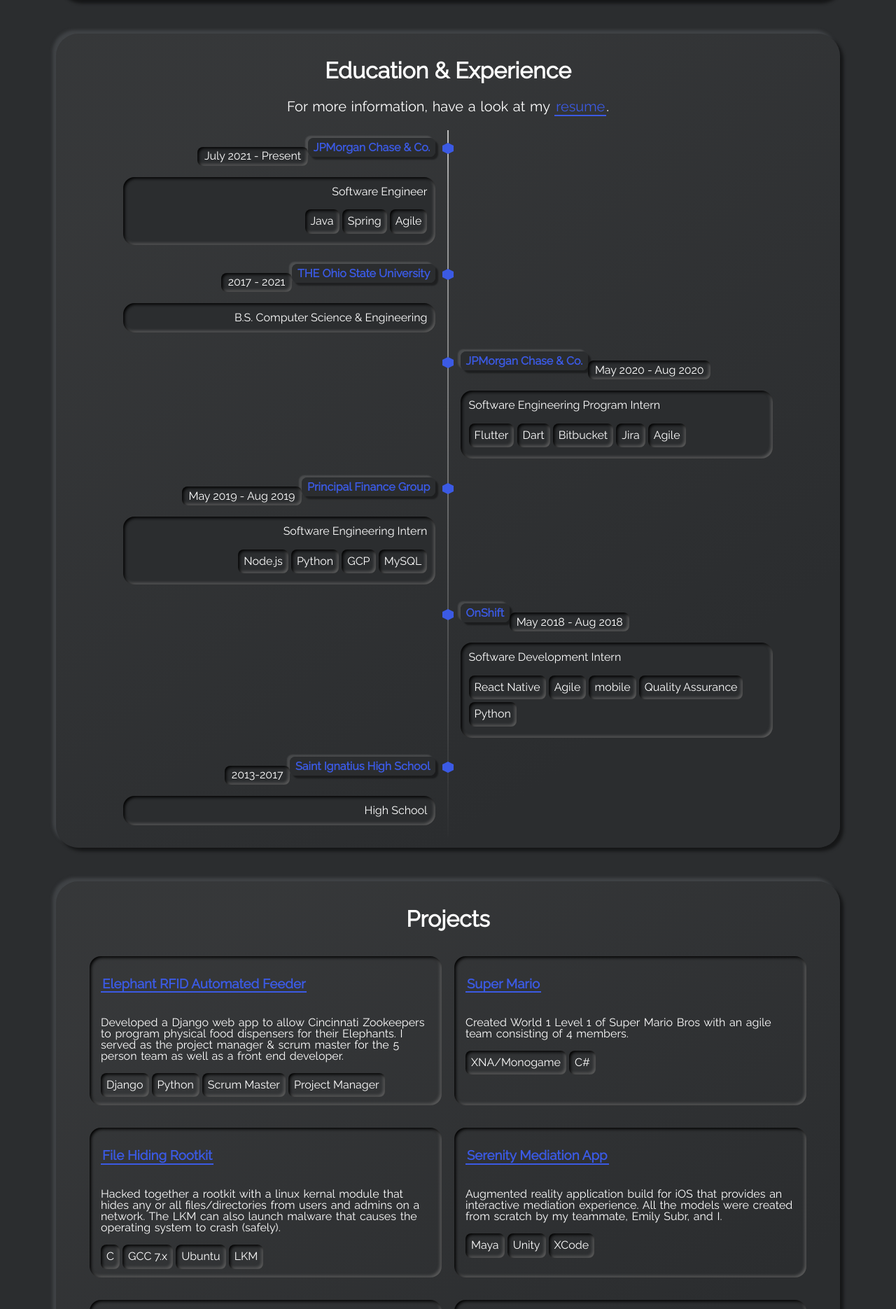
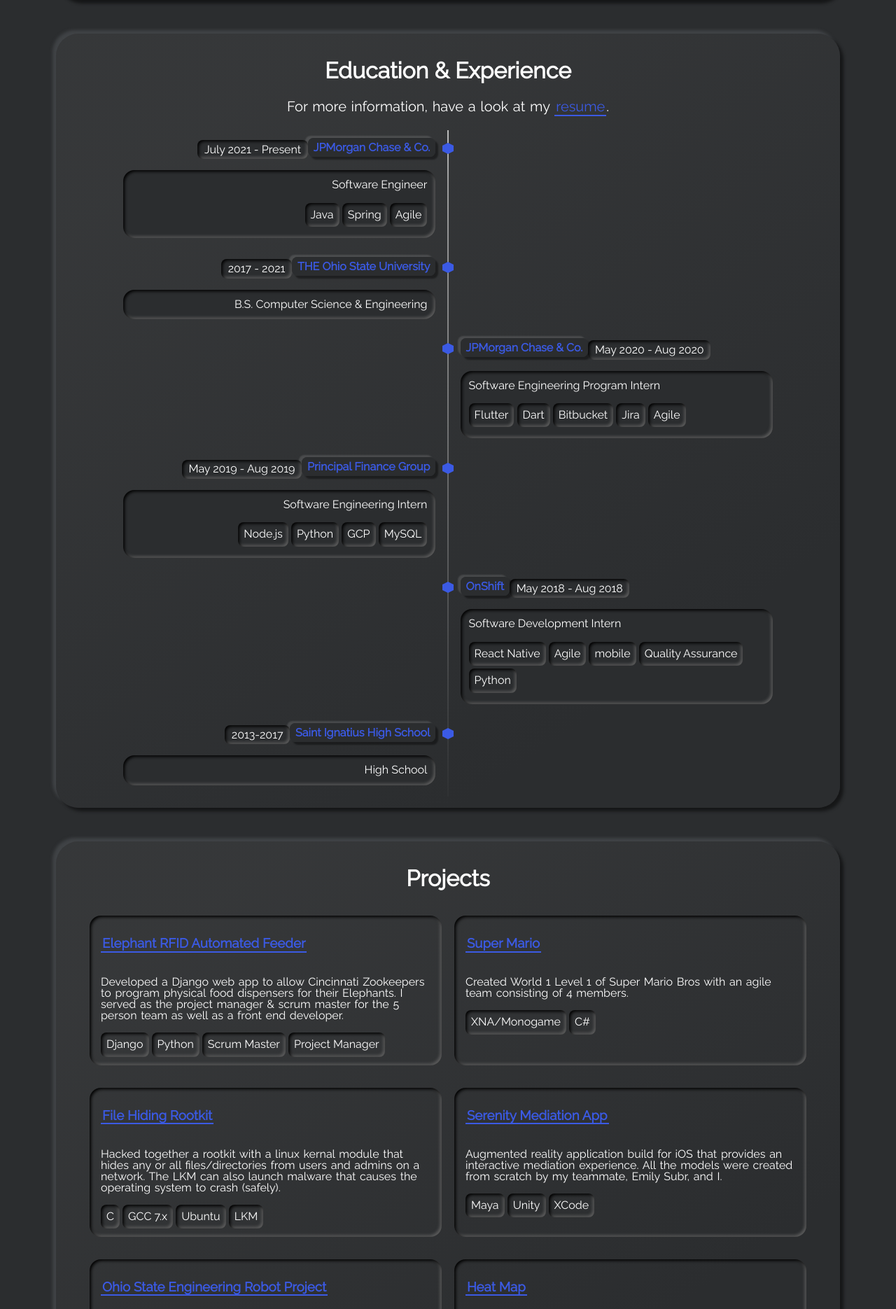
Before and after one commit to ShivamPatel17/shivampatel17.github.io, a Jekyll site: the page built from index.html, in a window 1280 px wide. Shown: the part 1984-3854 px from the top of the page at 70% size. Built offline with Jekyll 4.4.1, drawn with Linux system fonts in a browser that asks for light colours; nearby versions of some CDN libraries.

Commit message:
updated timeline margins

```diff
--- a/_sass/main.scss
+++ b/_sass/main.scss
@@ -827,7 +827,7 @@
 
       .time-wrapper {
         float: left;
-        margin-top: 0.5rem;
+        margin-top: -0.1rem;
       }
 
       .desc {
@@ -853,7 +853,7 @@
 
       .time-wrapper {
         float: right;
-        margin-top: 0.5rem;
+        margin-top: -0.1rem;
       }
 
       .desc {
```
Also changed, not shown: assets/css/main.min.css, assets/js/app.min.js.
